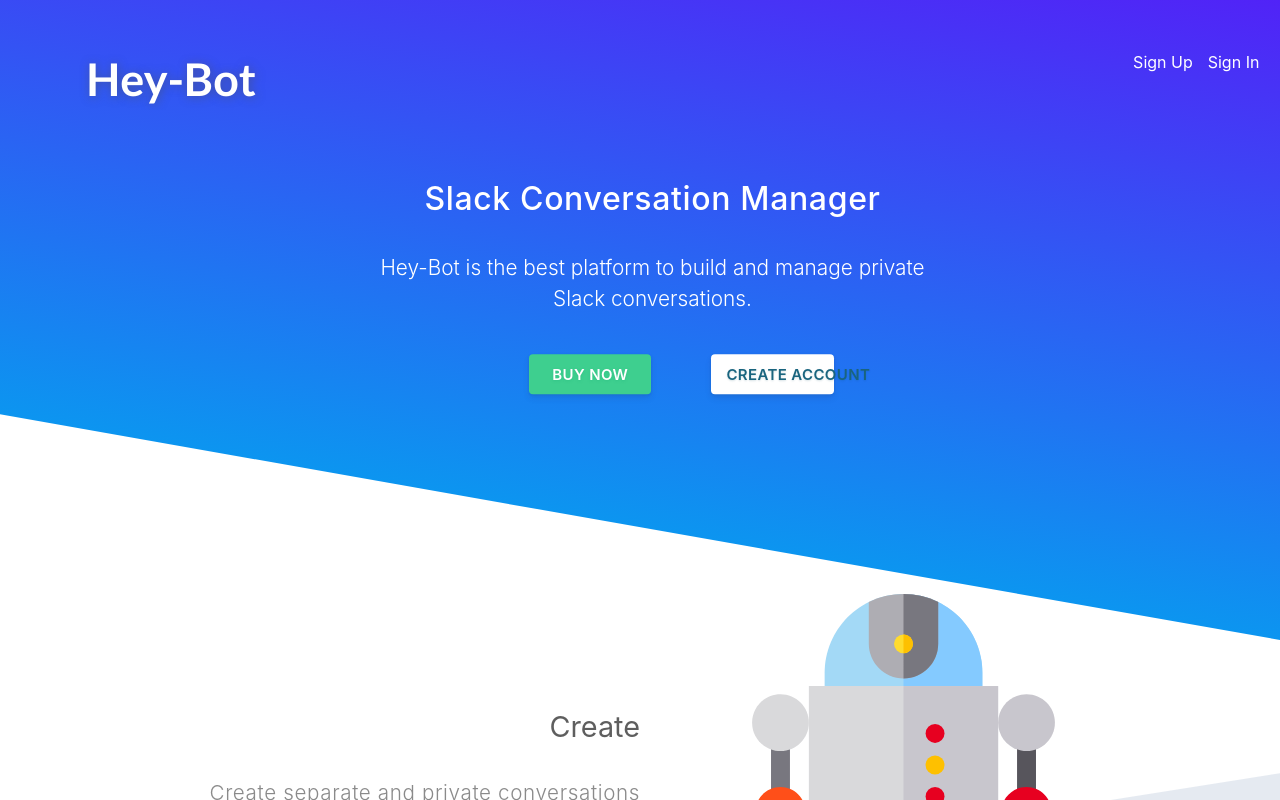
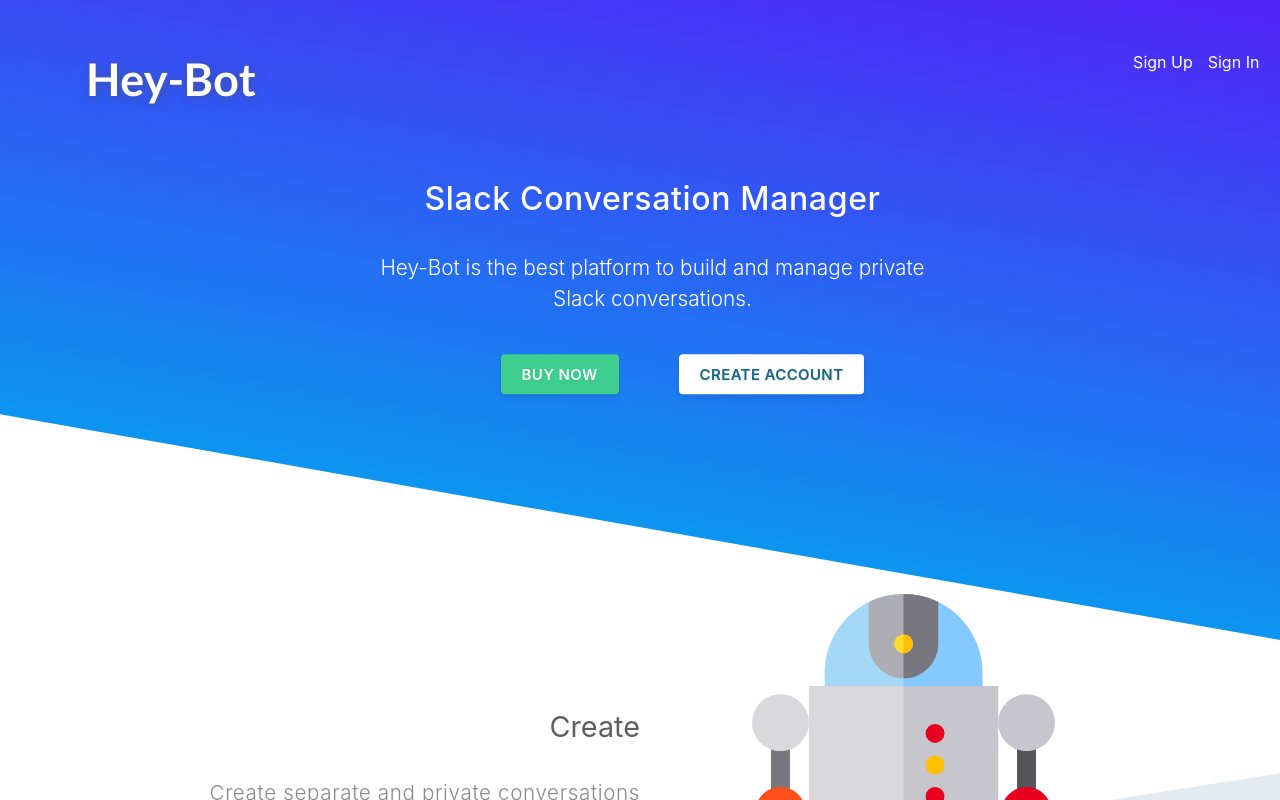
Before and after one commit to Streltz/heyteam, a React (Create React App) app in the folder hey-team/: page / in a window 1280 px wide. Shown: the top 800 px of the page. Built offline with nearby package versions, Linux system fonts and the light colour scheme; no server answers; what react-stripe-elements would draw is missing.

Commit message:
Index - added btn-origin styling
Landing
- removed col-md
- removed robot-img from wrapper
- corrected media response on robot

```diff
--- a/hey-team/src/components/Landing/Landing.js
+++ b/hey-team/src/components/Landing/Landing.js
@@ -33,11 +33,11 @@ class Landing extends React.Component {
               <div className="col-md-12 desc-text">
                 Hey-Bot is the best platform to build and manage private Slack conversations.
               </div>
-              <div className="col-md-8 btn-group">
-                <button className="btn-green btn-original col-md-4">
+              <div className="btn-group">
+                <button className="btn-green btn-original">
                  <Link to="/billing">Buy Now</Link>
                 </button>
-                <button className="btn-white btn-original col-md-4">
+                <button className="btn-white btn-original">
                  <Link to="/signup">Create Account</Link>
                 </button>
               </div>
@@ -46,8 +46,8 @@ class Landing extends React.Component {
           <div className="col-md-12">
           </div>
         </header>
-        <div className="animte-img">
-          <div id="robot-image">
+        <div id="robot-image">
+        <div className="animate-img">
           </div>
         </div>
         <section id="section-create" className="section-content text-right">
--- a/hey-team/src/components/Landing/landing.css
+++ b/hey-team/src/components/Landing/landing.css
@@ -50,6 +50,14 @@ html
         height: 40.4%;
     }
 }
+@media screen and (min-width: 990px)
+{
+    #robot-image
+    {
+        visibility: visible;
+    }
+}
+
 @media screen and (max-width: 990px)
 {
     #robot-image
@@ -57,7 +65,6 @@ html
         visibility: hidden;
     }
 }
-
 
 
 /* NavBar */
@@ -362,7 +369,7 @@ html
     }
     #robot-image
     {
-        top: 180px;
+        top: 300px;
         right: 30px;
     }
 }
@@ -387,6 +394,7 @@ html
 }
 @media screen and (max-width: 920px) and (min-width: 870px)
 {
+
     #section-create > .section-heading
     {
         margin-top: 650px;
--- a/hey-team/src/index.css
+++ b/hey-team/src/index.css
@@ -194,8 +194,13 @@ a:active {
   white-space: nowrap;
   display: inline-block;
   height: 40px;
+  width: 100%;
   line-height: 40px;
   cursor: pointer;
+}
+.btn-original > a
+{
+  padding: 15px;
 }
 .btn-original:hover
 {
@@ -217,10 +222,12 @@ a:active {
 {
   background: var(--main-white);
   text-shadow: 0 1px 2px rgba(19, 81, 102, 0.178);
+
 }
 .btn-white > a
 {
   color: var(--alt-color-light) !important;
+
 }
 
 /* Cards */
```
